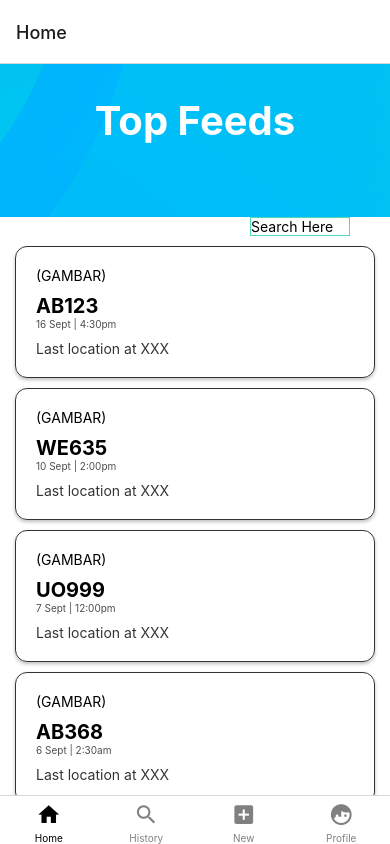
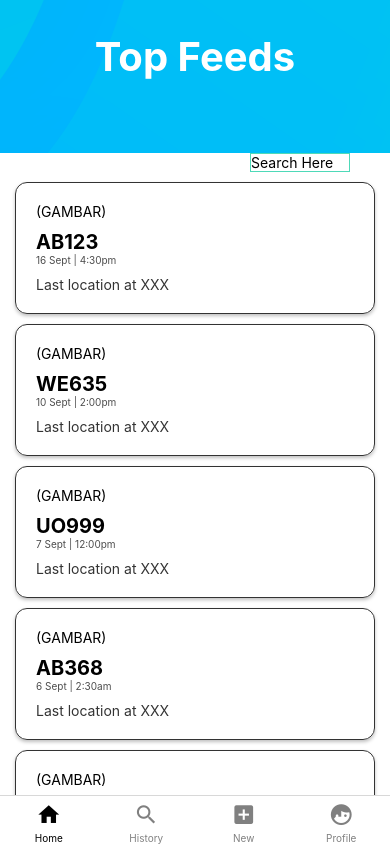
Before and after one commit to muazwzxv/SecuriSEE-Mobile, a React Native app: screen /Container in a window 390 px wide. Built offline with nearby package versions, Linux system fonts and the light colour scheme.

Commit message:
add one line to tab navigator

```diff
--- a/screens/user/UserContainer.js
+++ b/screens/user/UserContainer.js
@@ -36,6 +36,7 @@ export default function UserContainer(props) {
         },
         tabBarActiveTintColor:'black',
         tabBarInactiveTintColor:'gray',
+        headerShown: false
     })}>
          <Tab.Screen name="Home" component={HomeScreen}/>
          <Tab.Screen name="History" component={HistoryScreen}/>
```
